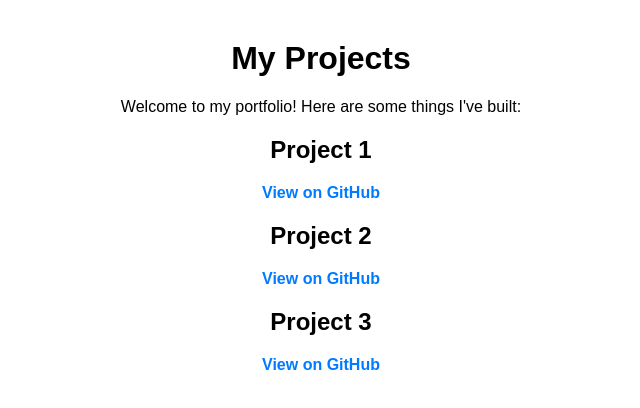
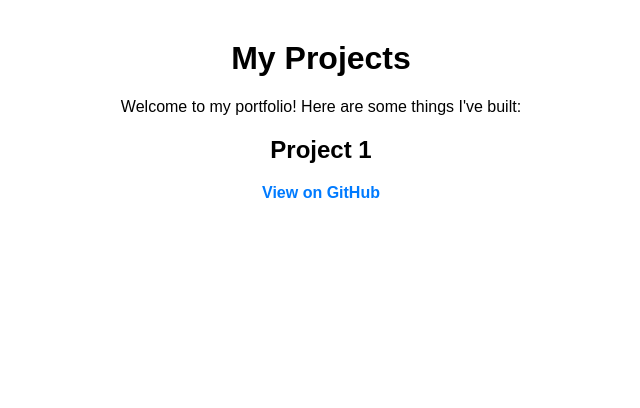
Before and after one commit to madhurimadas3/AEM3103, a plain HTML site: page index.html in a window 1280 px wide. Shown: the whole page, without its empty margins (319-959 px from the left). Drawn offline with Linux system fonts and the light colour scheme.

Commit message:
Update index.html

```diff
--- a/index.html
+++ b/index.html
@@ -19,15 +19,7 @@
         <p><a href="https://github.com/your-username/repo1">View on GitHub</a></p>
     </div>
 
-    <div class="project">
-        <h2>Project 2</h2>
-        <p><a href="https://github.com/your-username/repo2">View on GitHub</a></p>
-    </div>
 
-    <div class="project">
-        <h2>Project 3</h2>
-        <p><a href="https://github.com/your-username/repo3">View on GitHub</a></p>
-    </div>
 
 </body>
 </html>
```
